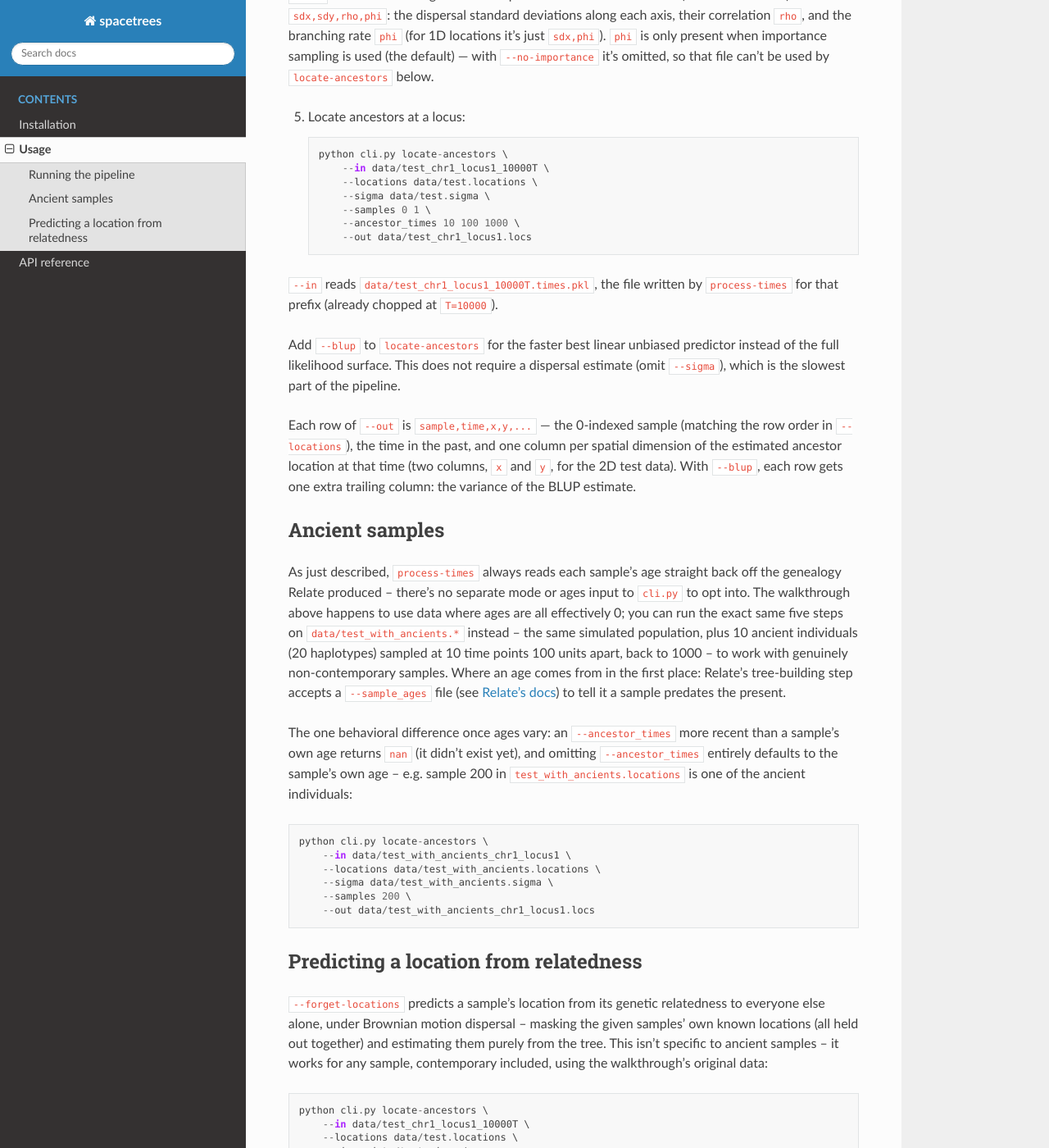
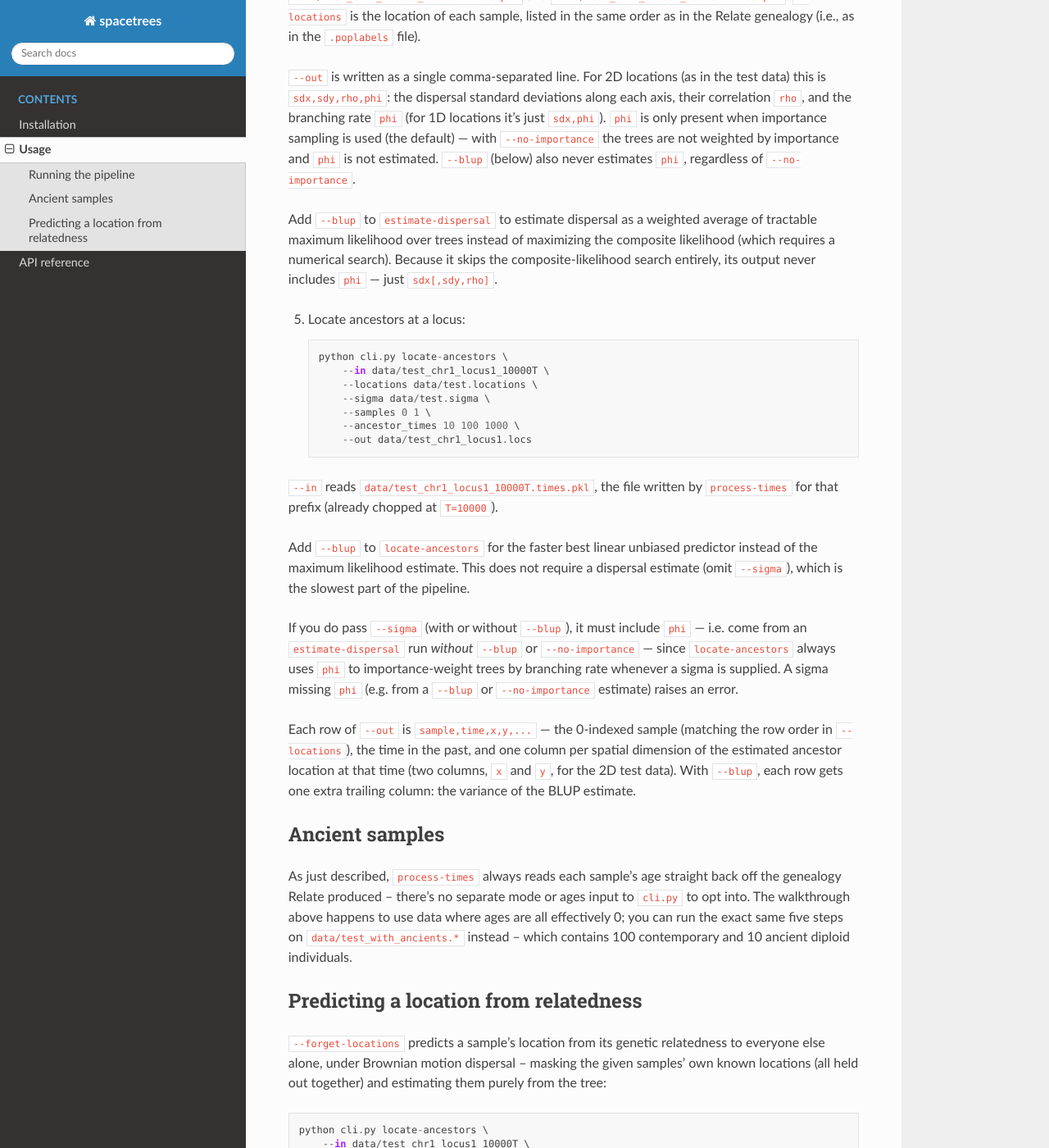
Before and after one commit to osmond-lab/spacetrees, a Sphinx documentation site: the page built from docs/usage.rst, in a window 1280 px wide and 1400 px high, scrolled down 1930 px. Shown: the whole window at 82% size. Built offline with Sphinx 7.4.7 and the Read the Docs theme 3.1.0, drawn with Linux system fonts in a browser that asks for light colours; some of the changed text lies outside the part shown.

Commit message:
Extract process-times into utils.py and validate phi in locate_ancestors
cmd_process_times now delegates to a new utils.process_times, bringing it
in line with the other thin cmd_* handlers in cli.py. locate_ancestors now
raises a clear error when a supplied sigma is missing phi (e.g. from
--blup or --no-importance estimate-dispersal), instead of failing deep
inside _sds_rho_to_sigma. Docs updated for the phi/--blup interaction and
other pipeline changes.

```diff
--- a/docs/usage.rst
+++ b/docs/usage.rst
@@ -5,7 +5,8 @@ Running the pipeline
 ---------------------
 
 ``spacetrees`` is driven through ``cli.py``, a command-line interface with four subcommands
-covering the whole pipeline from a Relate tree sequence to dispersal rates and located ancestors: ``loci-positions``,
+covering the whole pipeline from a `Relate <https://myersgroup.github.io/relate/>`_ geneaology
+to dispersal rates and ancestor locations: ``loci-positions``,
 ``process-times``, ``estimate-dispersal``, and ``locate-ancestors``. With the
 environment from :doc:`installation` activated, run any of them as::
 
@@ -15,14 +16,15 @@ to see its full list of options.
 
 Here are the steps to run spacetrees on the test data.
 
-1. Get the position of the first and last mutation at each locus from a Relate ``.mut`` file::
+1. Get the position of the first and last mutation at each tree (hereafter locus) from a Relate ``.mut`` file::
 
     python cli.py loci-positions \
         --mut data/test_chr1.mut \
         --out data/test_chr1.loci
 
-2. Sample trees at a locus using `Relate <https://myersgroup.github.io/relate/>`_'s ``SampleBranchLengths.sh`` (not wrapped by ``cli.py`` —
-   run it directly). It takes the first/last base-pair position of the locus, which you can read
+2. Sample branch lengths (hereafter trees) at a locus using Relate's ``SampleBranchLengths.sh`` (not wrapped by ``cli.py`` —
+   run it directly, see `Relate docs <https://myersgroup.github.io/relate/modules.html#SampleBranchLengths/>_`).
+   We feed it the first and last base-pair position of a locus, read
    from the ``.loci`` file above (e.g. locus 1 is the first line)::
 
     start=$(awk 'NR==1 {print $1}' data/test_chr1.loci)
@@ -41,12 +43,11 @@ Here are the steps to run spacetrees on the test data.
         --seed 1
 
 This writes ``data/test_chr1_locus1.newick`` (plus per-locus ``.anc``/``.mut``/``.dist``/``.sites``
-files), sampling 10 trees (``--num_samples``) at a mutation rate of ``1e-8`` (``-m``).
+files), sampling 10 trees (``--num_samples``) assuming a mutation rate of ``1e-8`` (``-m``).
 
 3. Extract shared and coalescence times from the sampled trees at a locus, chop the shared times at
 a given time cutoff ``T`` (splitting each tree into isolated subtrees — groups of samples still
-sharing time since ``T``; their true coalescence predates the cutoff, so they're treated as
-independent), center and invert each subtree's shared times, and derive branching times and
+sharing time since ``T``), center and invert each subtree's shared times, and derive branching times and
 coalescent-time log probabilities. Omit ``--T`` for no cutoff (one trivial subtree containing all
 samples). ``--out`` is a base prefix — the cutoff is appended automatically::
 
@@ -61,12 +62,11 @@ This writes ``data/test_chr1_locus1_10000T.times.pkl`` — a pickled dict with t
 - ``trees``: a list, one entry per sampled tree, each holding:
 
   - ``subtrees``: the tree's isolated subtrees since ``T``, each with ``sample_ids``,
-    ``shared_times``, ``shared_times_logdet``, and ``shared_times_inv``
+    ``shared_times`` (matrix of shared times), ``shared_times_logdet`` (log determinant), and ``shared_times_inv`` (inverted shared time matrix)
   - ``branching_times``
-  - ``logpcoal``
+  - ``logpcoal`` (log probability of the coalescence times given Ne in ``.coal`` file)
 
-- ``sample_times``: each sample's own age, read straight off the genealogy (0 for a genuinely
-  contemporary sample) — see :ref:`ancient-samples` below
+- ``sample_times``: each sample's own age, read straight off the genealogy
 
 Omitting ``--T`` skips the cutoff and writes ``data/test_chr1_locus1.times.pkl`` with no suffix.
 
@@ -79,12 +79,20 @@ Omitting ``--T`` skips the cutoff and writes ``data/test_chr1_locus1.times.pkl``
 
 Each ``--in`` entry is a full prefix from ``process-times`` (including its ``T`` suffix): this
 reads ``data/test_chr1_locus1_10000T.times.pkl`` and ``data/test_chr1_locus2_10000T.times.pkl``.
+``--locations`` is the location of each sample, listed in the same order as in the Relate genealogy
+(i.e., as in the ``.poplabels`` file).
 
-``--out`` is written as a single comma-separated line. For 2D locations (as in the test data) this is ``sdx,sdy,rho,phi``: the dispersal standard
+``--out`` is written as a single comma-separated line. For 2D locations (as in the test data)
+this is ``sdx,sdy,rho,phi``: the dispersal standard
 deviations along each axis, their correlation ``rho``, and the branching rate ``phi`` (for 1D
 locations it's just ``sdx,phi``). ``phi`` is only present when importance sampling is used (the
-default) — with ``--no-importance`` it's omitted, so that file can't be used by
-``locate-ancestors`` below.
+default) — with ``--no-importance`` the trees are not weighted by importance and ``phi`` is not estimated.
+``--blup`` (below) also never estimates ``phi``, regardless of ``--no-importance``.
+
+Add ``--blup`` to ``estimate-dispersal`` to estimate dispersal as a weighted average of tractable maximum
+likelihood over trees instead of maximizing the composite likelihood (which requires a numerical search).
+Because it skips the composite-likelihood search entirely, its output never includes ``phi`` — just
+``sdx[,sdy,rho]``.
 
 5. Locate ancestors at a locus::
 
@@ -99,11 +107,15 @@ default) — with ``--no-importance`` it's omitted, so that file can't be used b
 ``--in`` reads ``data/test_chr1_locus1_10000T.times.pkl``, the file written by ``process-times``
 for that prefix (already chopped at ``T=10000``).
 
-Add ``--blup`` to ``locate-ancestors`` for the faster best linear unbiased predictor instead of the
-full likelihood surface. This does not require a dispersal estimate (omit ``--sigma``), which is the slowest part of the pipeline.
+Add ``--blup`` to ``locate-ancestors`` for the faster best linear unbiased predictor instead of the maximum
+likelihood estimate. This does not require a dispersal estimate (omit ``--sigma``), which is the slowest part of the pipeline.
 
-Each row of ``--out`` is ``sample,time,x,y,...`` — the 0-indexed sample (matching the row order in ``--locations``), the time in the past, and one column per spatial dimension of the estimated ancestor location at that time (two columns, ``x`` and ``y``, for the 2D test data). With
-``--blup``, each row gets one extra trailing column: the variance of the BLUP estimate.
+If you do pass ``--sigma`` (with or without ``--blup``), it must include ``phi`` — i.e. come from an
+``estimate-dispersal`` run *without* ``--blup`` or ``--no-importance`` — since ``locate-ancestors`` always
+uses ``phi`` to importance-weight trees by branching rate whenever a sigma is supplied. A sigma missing
+``phi`` (e.g. from a ``--blup`` or ``--no-importance`` estimate) raises an error.
+
+Each row of ``--out`` is ``sample,time,x,y,...`` — the 0-indexed sample (matching the row order in ``--locations``), the time in the past, and one column per spatial dimension of the estimated ancestor location at that time (two columns, ``x`` and ``y``, for the 2D test data). With ``--blup``, each row gets one extra trailing column: the variance of the BLUP estimate.
 
 .. _ancient-samples:
 
@@ -113,32 +125,16 @@ Ancient samples
 As just described, ``process-times`` always reads each sample's age straight back off the
 genealogy Relate produced -- there's no separate mode or ages input to ``cli.py`` to opt into.
 The walkthrough above happens to use data where ages are all effectively 0; you can run the exact
-same five steps on ``data/test_with_ancients.*`` instead -- the same simulated population, plus
-10 ancient individuals (20 haplotypes) sampled at 10 time points 100 units apart, back to 1000 --
-to work with genuinely non-contemporary samples. Where an age comes from in the first place:
-Relate's tree-building step accepts a ``--sample_ages`` file (see
-`Relate's docs <https://myersgroup.github.io/relate/index.html>`_) to tell it a sample predates
-the present.
+same five steps on ``data/test_with_ancients.*`` instead --
+which contains 100 contemporary and 10 ancient diploid individuals.
 
-The one behavioral difference once ages vary: an ``--ancestor_times`` more recent than a sample's
-own age returns ``nan`` (it didn't exist yet), and omitting ``--ancestor_times`` entirely defaults
-to the sample's own age -- e.g. sample 200 in ``test_with_ancients.locations`` is one of the
-ancient individuals::
-
-    python cli.py locate-ancestors \
-        --in data/test_with_ancients_chr1_locus1 \
-        --locations data/test_with_ancients.locations \
-        --sigma data/test_with_ancients.sigma \
-        --samples 200 \
-        --out data/test_with_ancients_chr1_locus1.locs
 
 Predicting a location from relatedness
 ----------------------------------------
 
 ``--forget-locations`` predicts a sample's location from its genetic relatedness to everyone
 else alone, under Brownian motion dispersal -- masking the given samples' own known locations
-(all held out together) and estimating them purely from the tree. This isn't specific to ancient
-samples -- it works for any sample, contemporary included, using the walkthrough's original data::
+(all held out together) and estimating them purely from the tree::
 
     python cli.py locate-ancestors \
         --in data/test_chr1_locus1_10000T \
@@ -152,3 +148,7 @@ samples -- it works for any sample, contemporary included, using the walkthrough
 Two things this is good for: a check of how well the model fits, or a biological question -- e.g.
 where a long-distance migrant lineage's ancestors actually came from, based on relatedness rather
 than its observed (possibly recently-migrated) location.
+
+Note that asking to locate a sample at ``--ancestor_times`` more recent than a sample's
+own age returns ``nan`` (it didn't exist yet), and omitting ``--ancestor_times`` entirely defaults
+to each sample's own age, for use with ``--forget-locations``.
```
Also changed, not shown: cli.py (+7 -66 lines), spacetrees.py (+12 -1 lines), utils.py (+86 -0 lines).
